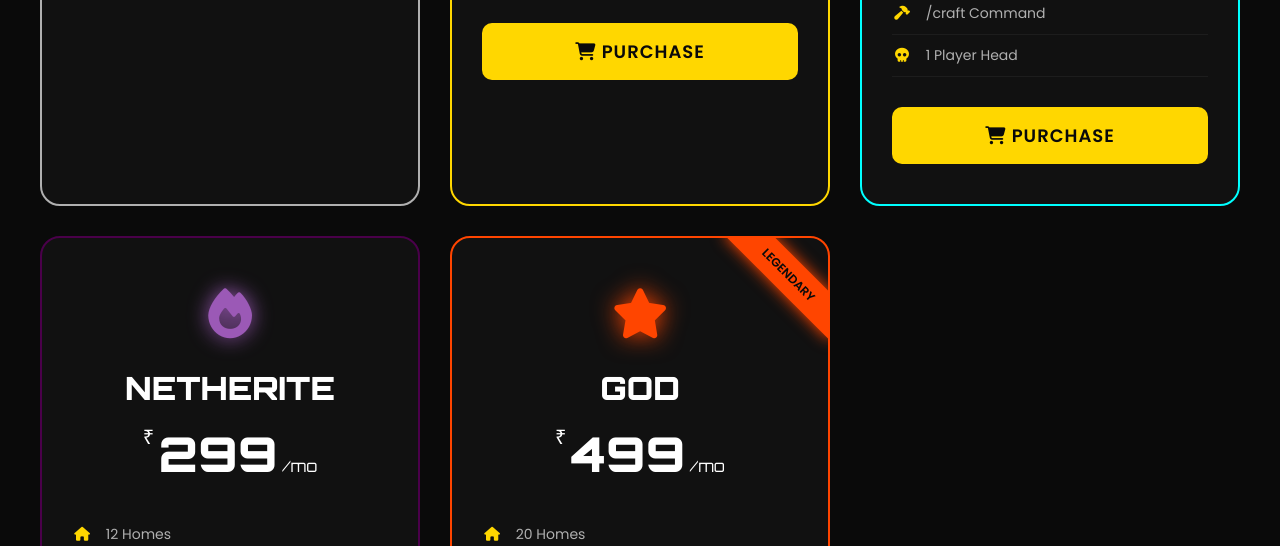
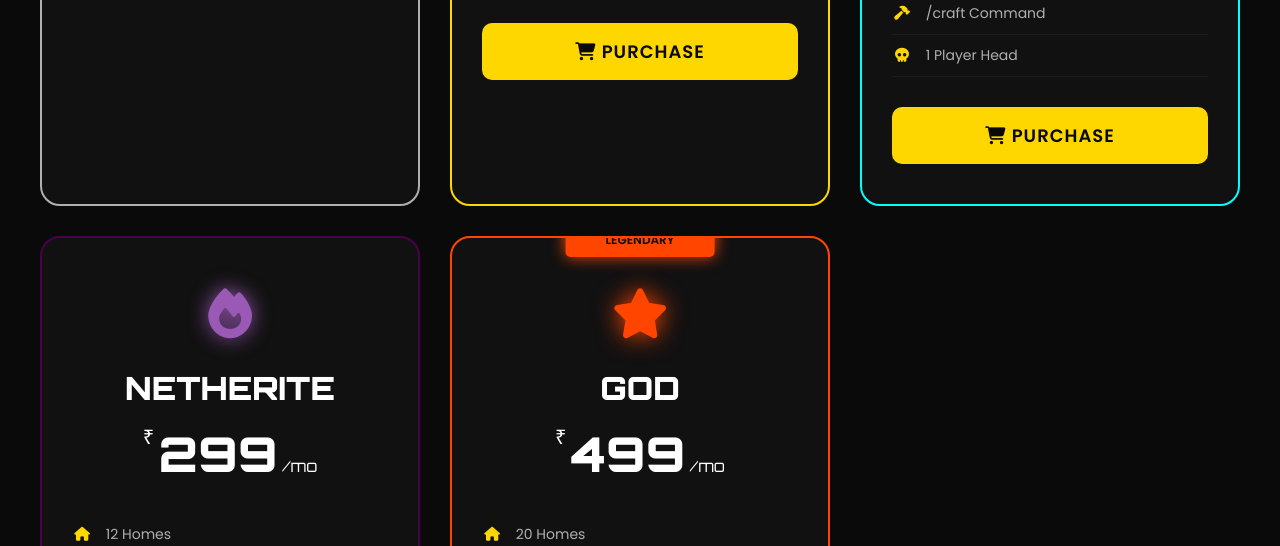
Before and after one commit to spy1345a/GamePodra-Store, a Flask app: page / in a window 1280 px wide. Shown: the part 1325-1871 px from the top of the page. Run offline with Flask 3, Linux system fonts and the light colour scheme.

Commit message:
Center god rank badge

```diff
--- a/static/style.css
+++ b/static/style.css
@@ -399,6 +399,11 @@ input:checked + .slider:before {
 .god-badge {
     background: #FF4500;
     box-shadow: 0 0 15px #FF4500;
+    left: 50%;
+    right: auto;
+    transform: translateX(-50%) rotate(0);
+    top: -15px;
+    border-radius: 5px;
 }
 
 .rank-header {
```
